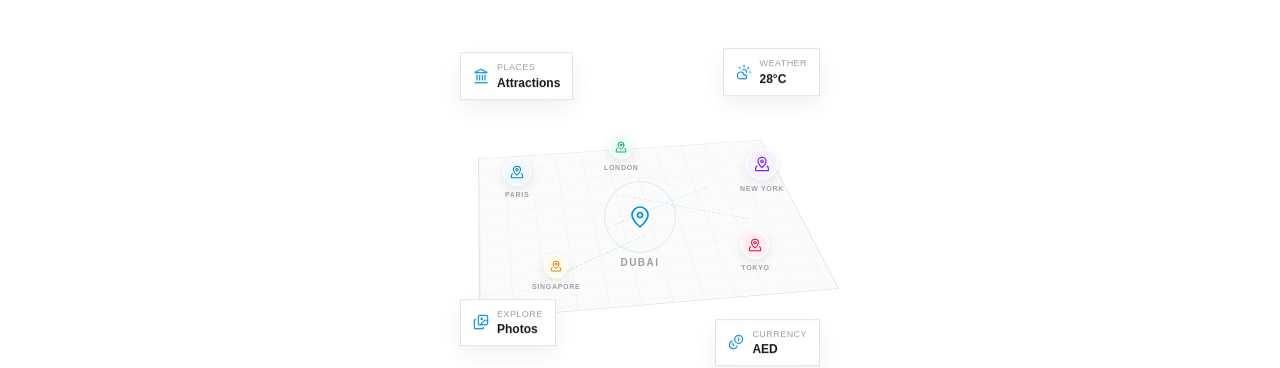
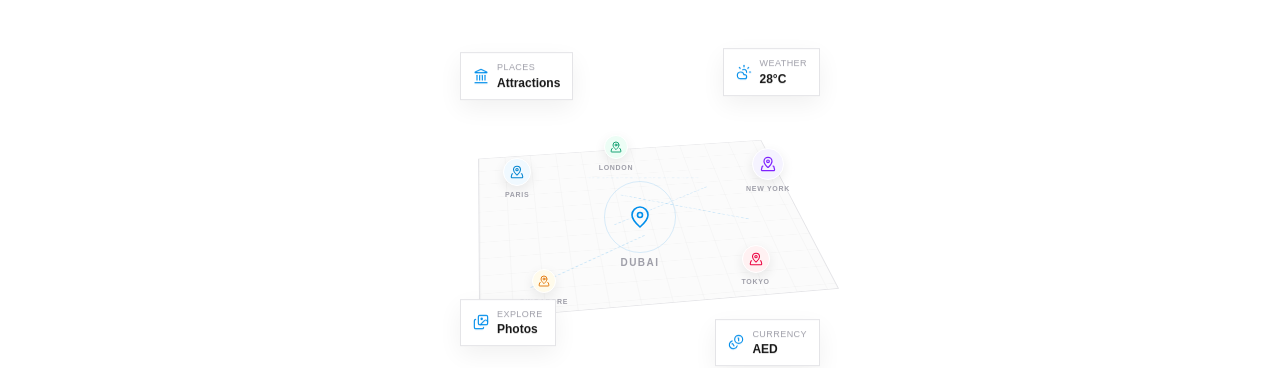
Before and after one commit to md-faizanahmad/trip_pulse, a Next.js app: page / in a window 1280 px wide. Shown: the part 1373-1741 px from the top of the page. Built offline with nearby package versions, Linux system fonts and the light colour scheme; no server answers.

Commit message:
fix: keep destination pins within map surface

```diff
--- a/src/components/home/intro/DestinationPin.tsx
+++ b/src/components/home/intro/DestinationPin.tsx
@@ -34,14 +34,14 @@ export default function DestinationPin({
 
   return (
     <div className={`absolute ${position} z-20`}>
-      <div className="group flex flex-col items-center">
+      <div className="group relative">
         <div
           className={`flex ${styles.wrapper} items-center justify-center rounded-full border border-white ${background} shadow-[0_4px_12px_rgba(0,0,0,0.08)] transition-transform duration-300 group-hover:-translate-y-1`}
         >
           <MapPinned className={`${styles.icon} ${color}`} strokeWidth={1.8} />
         </div>
 
-        <span className="mt-1 whitespace-nowrap text-[7px] font-semibold uppercase tracking-widest text-zinc-400">
+        <span className="absolute left-1/2 top-full mt-1 -translate-x-1/2 whitespace-nowrap text-[7px] font-semibold uppercase tracking-widest text-zinc-400">
           {name}
         </span>
       </div>
```
